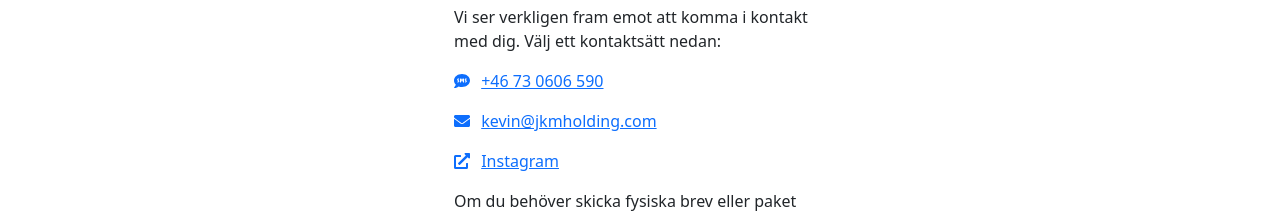
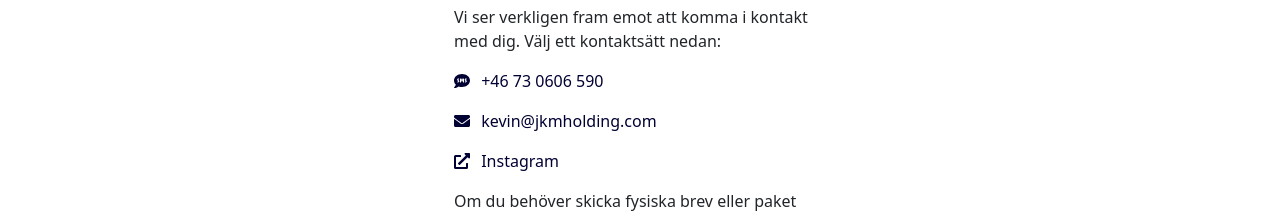
Before and after one commit to kevalane/jkmholding-frontend, an Angular app: page /contact in a window 1280 px wide. Shown: the part 225-440 px from the top of the page. Built offline with nearby package versions, Linux system fonts and the light colour scheme.

Commit message:
Fixed links on contact page.

```diff
--- a/src/app/contact/contact.component.css
+++ b/src/app/contact/contact.component.css
@@ -25,3 +25,13 @@ article {
     font-weight: 300;
     margin-bottom: 1rem;
 }
+
+a {
+    color: #000033;
+    text-decoration: none;
+}
+
+a:hover {
+    color: #000033;
+    text-decoration: underline;
+}
--- a/src/app/home/home.component.css
+++ b/src/app/home/home.component.css
@@ -109,6 +109,7 @@
 
 #portfolio {
     margin-top: 5rem;
+    margin-bottom: 5rem;
 }
 
 .companyImage {
```
